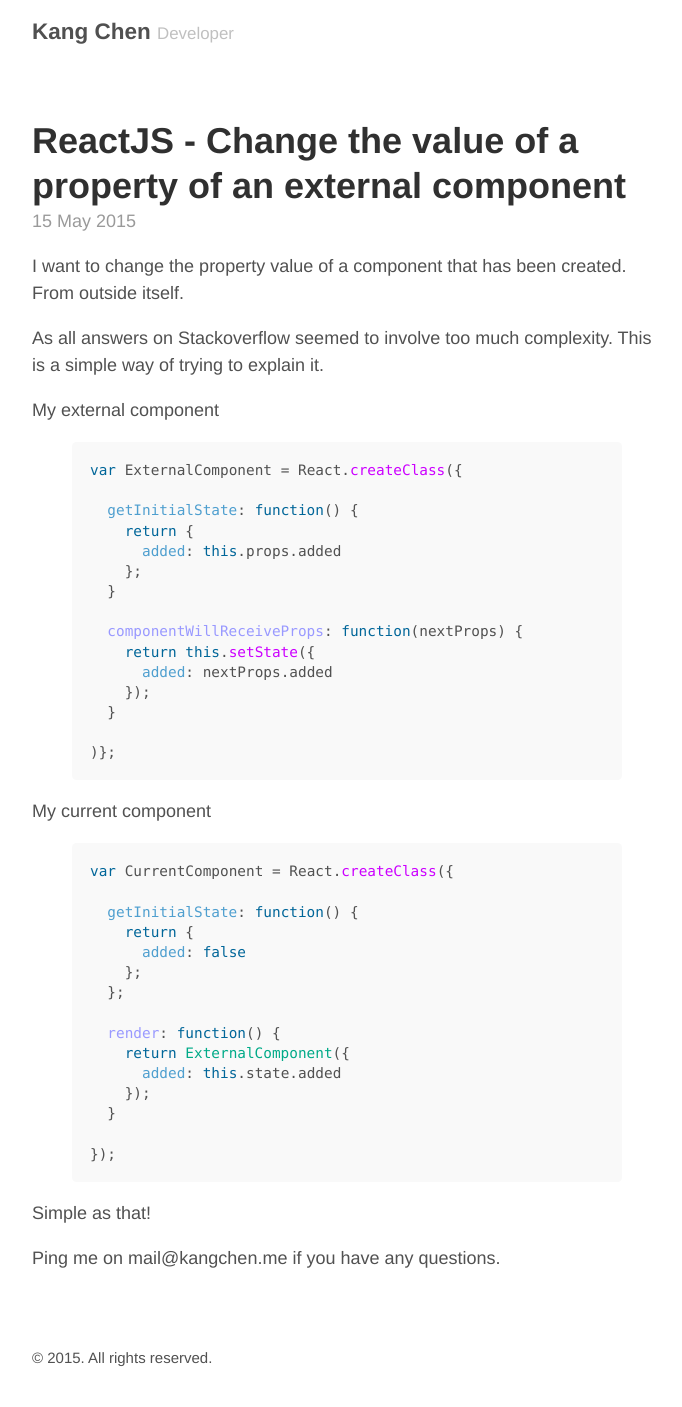
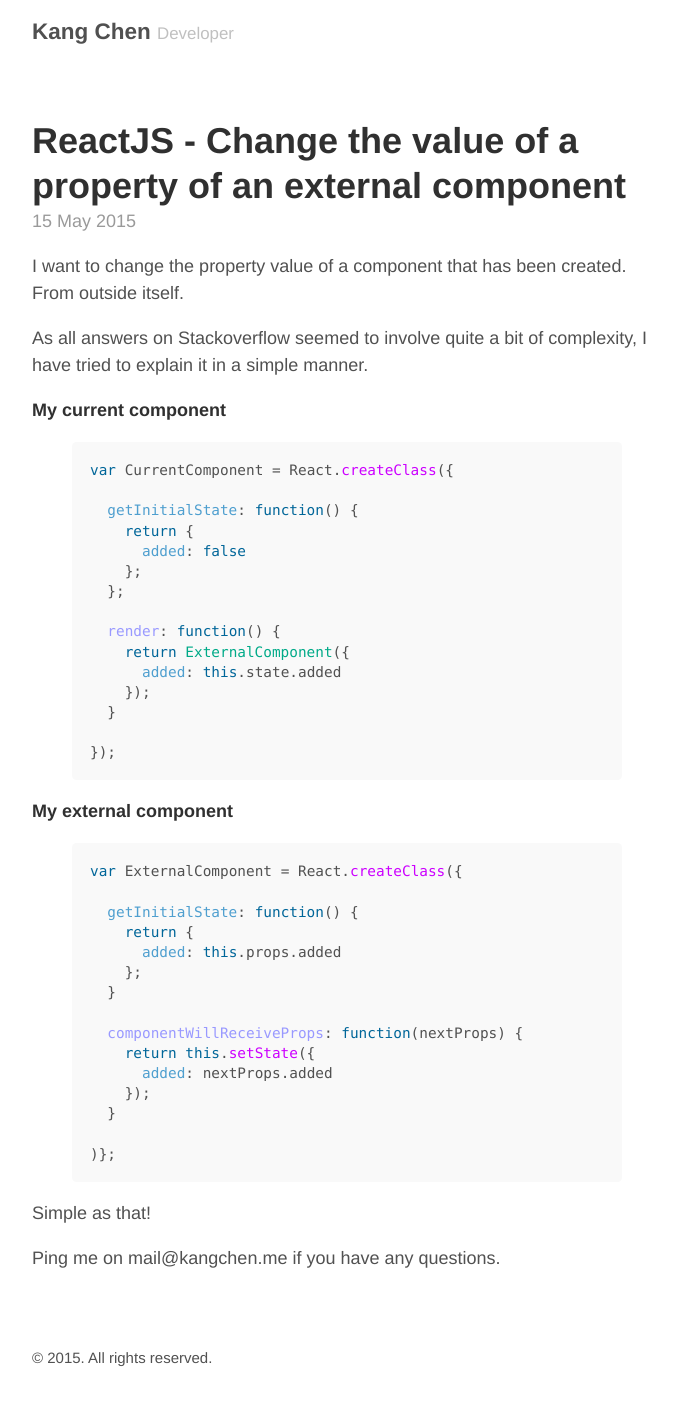
Before and after one commit to kang-chen/kang-chen.github.io, a Jekyll site: the page built from _posts/2015-05-15-changing-props.md, in a window 1280 px wide. Shown: the whole page, without its empty margins (293-975 px from the left). Built offline with Jekyll 4.4.1, drawn with Linux system fonts in a browser that asks for light colours.

Commit message:
updated blog post

```diff
--- a/_posts/2015-05-15-changing-props.md
+++ b/_posts/2015-05-15-changing-props.md
@@ -6,32 +6,9 @@ published: true
 
 I want to change the property value of a component that has been created. From outside itself.
 
-As all answers on Stackoverflow seemed to involve too much complexity.
-This is a simple way of trying to explain it.
+As all answers on Stackoverflow seemed to involve quite a bit of complexity, I have tried to explain it in a simple manner.
 
-My external component
-
-{% highlight javascript %}
-
-var ExternalComponent = React.createClass({
-
-  getInitialState: function() {
-    return {
-      added: this.props.added
-    };
-  }
-
-  componentWillReceiveProps: function(nextProps) {
-    return this.setState({
-      added: nextProps.added
-    });
-  }
-
-)};
-
-{% endhighlight %}
-
-My current component
+**My current component**
 
 {% highlight javascript %}
 
@@ -53,6 +30,29 @@ var CurrentComponent = React.createClass({
 
 {% endhighlight %}
 
+**My external component**
+
+{% highlight javascript %}
+
+var ExternalComponent = React.createClass({
+
+  getInitialState: function() {
+    return {
+      added: this.props.added
+    };
+  }
+
+  componentWillReceiveProps: function(nextProps) {
+    return this.setState({
+      added: nextProps.added
+    });
+  }
+
+)};
+
+
+{% endhighlight %}
+
 Simple as that!
 
 Ping me on mail@kangchen.me if you have any questions.
--- a/blog/index.html
+++ b/blog/index.html
@@ -4,7 +4,7 @@ title: Blog
 ---
 
 <div class="posts">
-  {% for post in paginator.posts %}
+  {% for post in site.posts %}
   <article class="post">
     <h1 class="post-title">
       <a href="{{ site.baseurl }}{{ post.url }}">
--- a/index.html
+++ b/index.html
@@ -9,6 +9,7 @@ title: Home
     <p>Hi, my name is Kang. I'm a developer located in Sydney, primarily focused on the front end of the web.</p>
     <p>I'm currently helping build the task outsourcing platform <a href="http://www.airtasker.com" target="_blank">Airtasker</a>.</p>
     <p>You can checkout some of the things I've built on <a href="http://codepen.io/kang/" target="_blank">Codepen</a>.</p>
+    <p>I'll be posting helpful dev tips on the <a href="/blog">Blog</a>.</p>
   </div>
   <!-- <nav>
     <ul>
```
